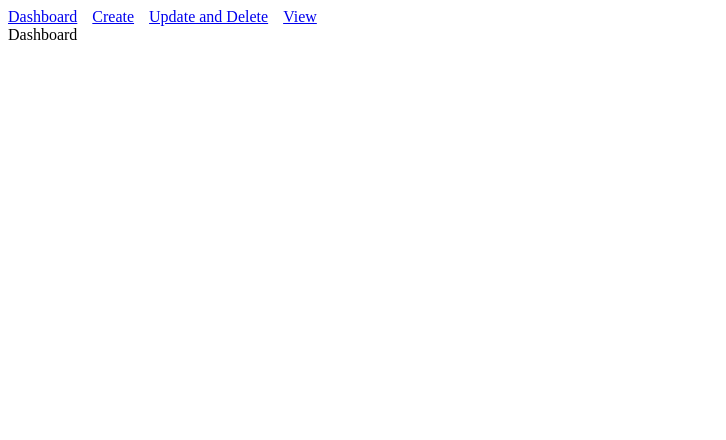
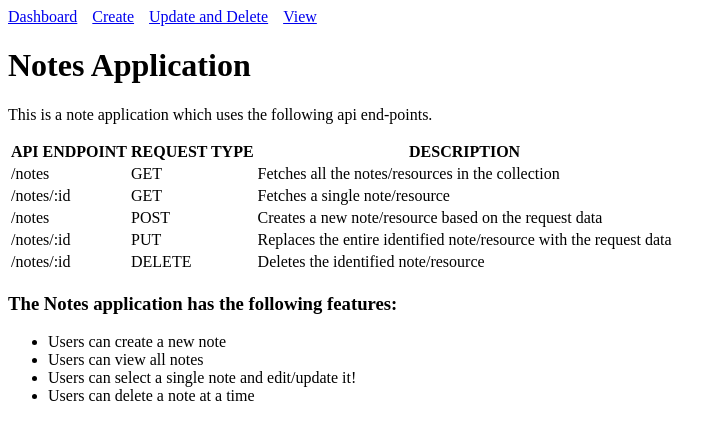
Before and after one commit to Raon-The-Programmer/BharathInternship, a React (Vite) app: page / in a window 1280 px wide. Shown: the top 440 px of the page, without its empty margins (0-726 px from the left). Built offline with nearby package versions, Linux system fonts and the light colour scheme.

Commit message:
added dashboard

```diff
--- a/src/components/Dashboard.jsx
+++ b/src/components/Dashboard.jsx
@@ -2,7 +2,61 @@ import React from 'react'
 
 const Dashboard = () => {
   return (
-    <div>Dashboard</div>
+    <div>
+    <h1>Notes Application</h1>
+    <p>This is a note application which uses the following api end-points.</p>
+  <table>
+    <thead>
+      <tr>
+        <th>API ENDPOINT</th>
+        <th>REQUEST TYPE</th>
+        <th>DESCRIPTION</th>
+      </tr>
+    </thead>
+
+    <tbody>
+      <tr>
+        <td>/notes</td>
+        <td>GET</td>
+        <td>Fetches all the notes/resources in the collection</td>
+      </tr>
+
+      <tr>
+        <td>/notes/:id</td>
+        <td>GET</td>
+        <td>Fetches a single note/resource</td>
+      </tr>
+
+      <tr>
+        <td>/notes</td>
+        <td>POST</td>
+        <td>Creates a new note/resource based on the request data</td>
+      </tr>
+
+      <tr>
+        <td>/notes/:id</td>
+        <td>PUT</td>
+        <td>Replaces the entire identified note/resource with the request data</td>
+      </tr>
+
+      <tr>
+        <td>/notes/:id</td>
+        <td>DELETE</td>
+        <td>Deletes the identified note/resource</td>
+      </tr>
+      </tbody>
+  </table>
+
+  <div>
+    <h3>The Notes application has the following features:</h3>
+    <ul>
+      <li>Users can create a new note</li>
+      <li>Users can view all notes</li>
+      <li>Users can select a single note and edit/update it!</li>
+      <li>Users can delete a note at a time</li>
+    </ul>
+  </div>
+</div>
   )
 }
 
```
